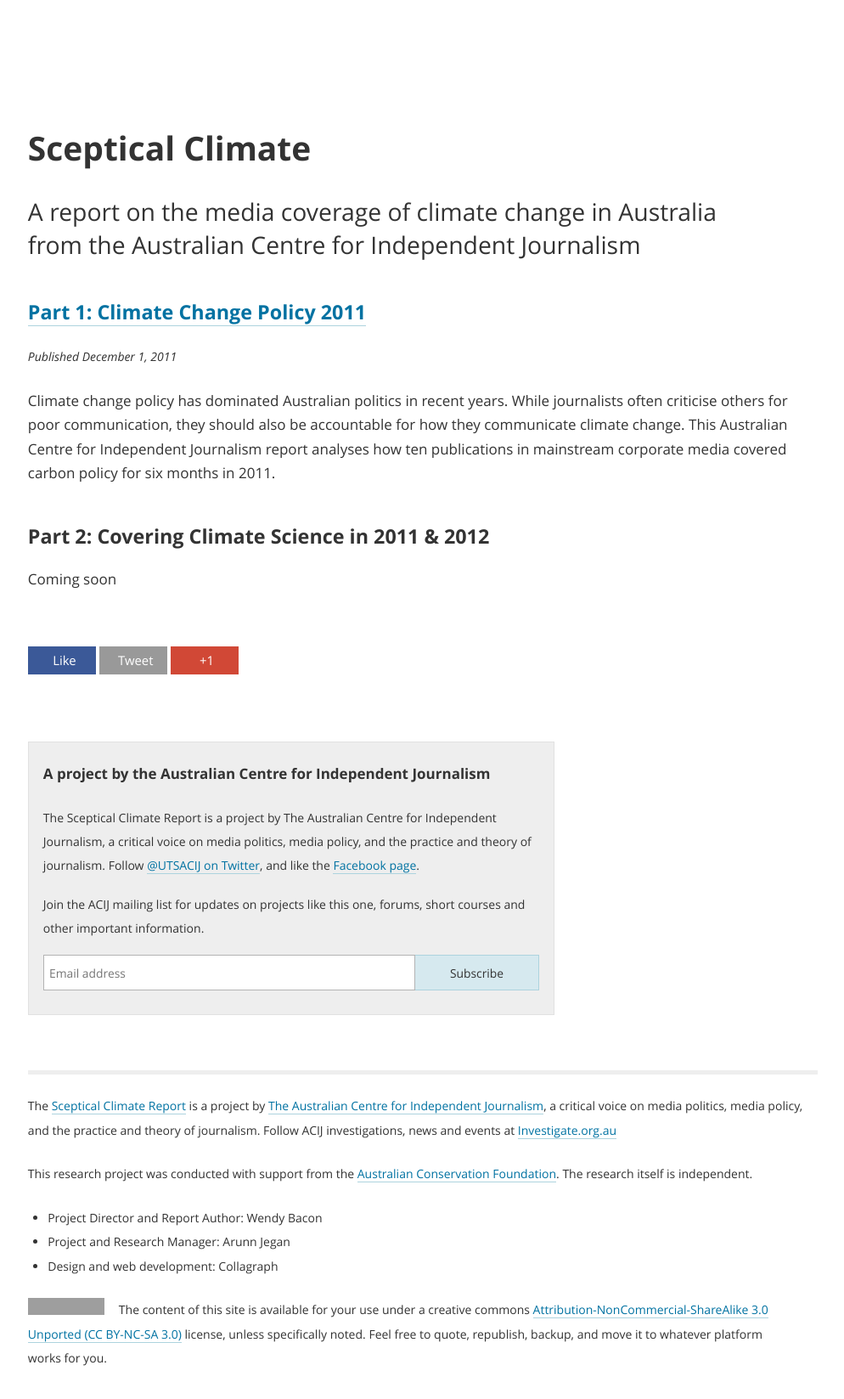
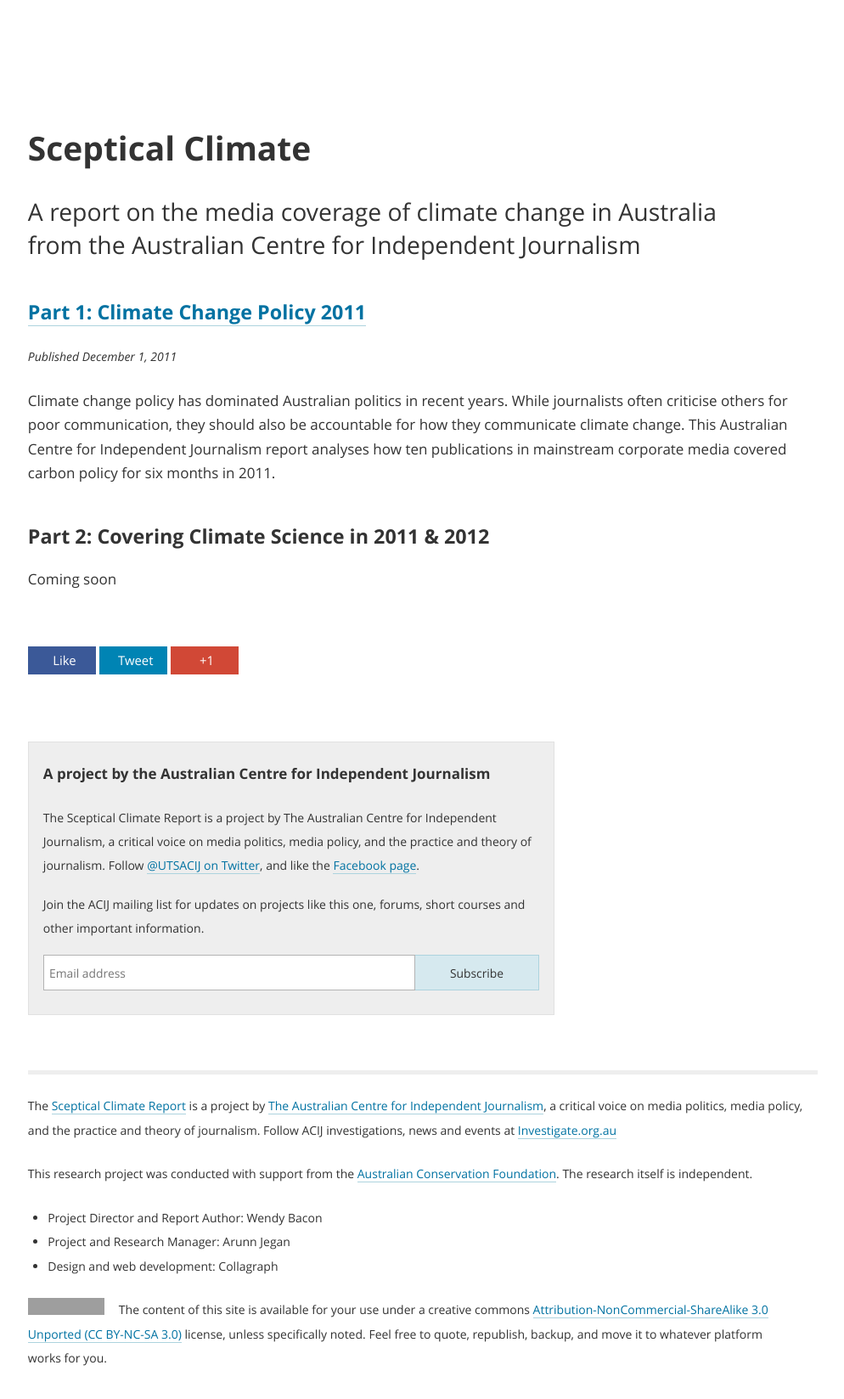
Before and after one commit to investigate/sceptical-climate, a Jekyll site: the page built from index.html, in a window 1280 px wide. Shown: the whole page at 85% size, without its empty margins (142-1136 px from the left). Built offline with Jekyll 4.4.1, drawn with Linux system fonts in a browser that asks for light colours; nearby versions of some CDN libraries; Markdown is read by kramdown in place of the engine named in the settings; grey boxes are pictures that could not be loaded.

Commit message:
fixed typo on .twitter

```diff
--- a/css/style.css
+++ b/css/style.css
@@ -626,7 +626,7 @@
 .socialcount .facebook {
   background-color: #3b5998; }
 
-.socailcount .twitter {
+.socialcount .twitter {
   background-color: #0084B4; }
 
 .socialcount .googleplus {
--- a/css/style.scss
+++ b/css/style.scss
@@ -464,7 +464,7 @@
 }
 
 .socialcount .facebook { background-color: #3b5998;}
-.socailcount .twitter { background-color: #0084B4;}
+.socialcount .twitter { background-color: #0084B4;}
 .socialcount .googleplus { background-color: #d14836;}
 
 /* @Navigation
```
